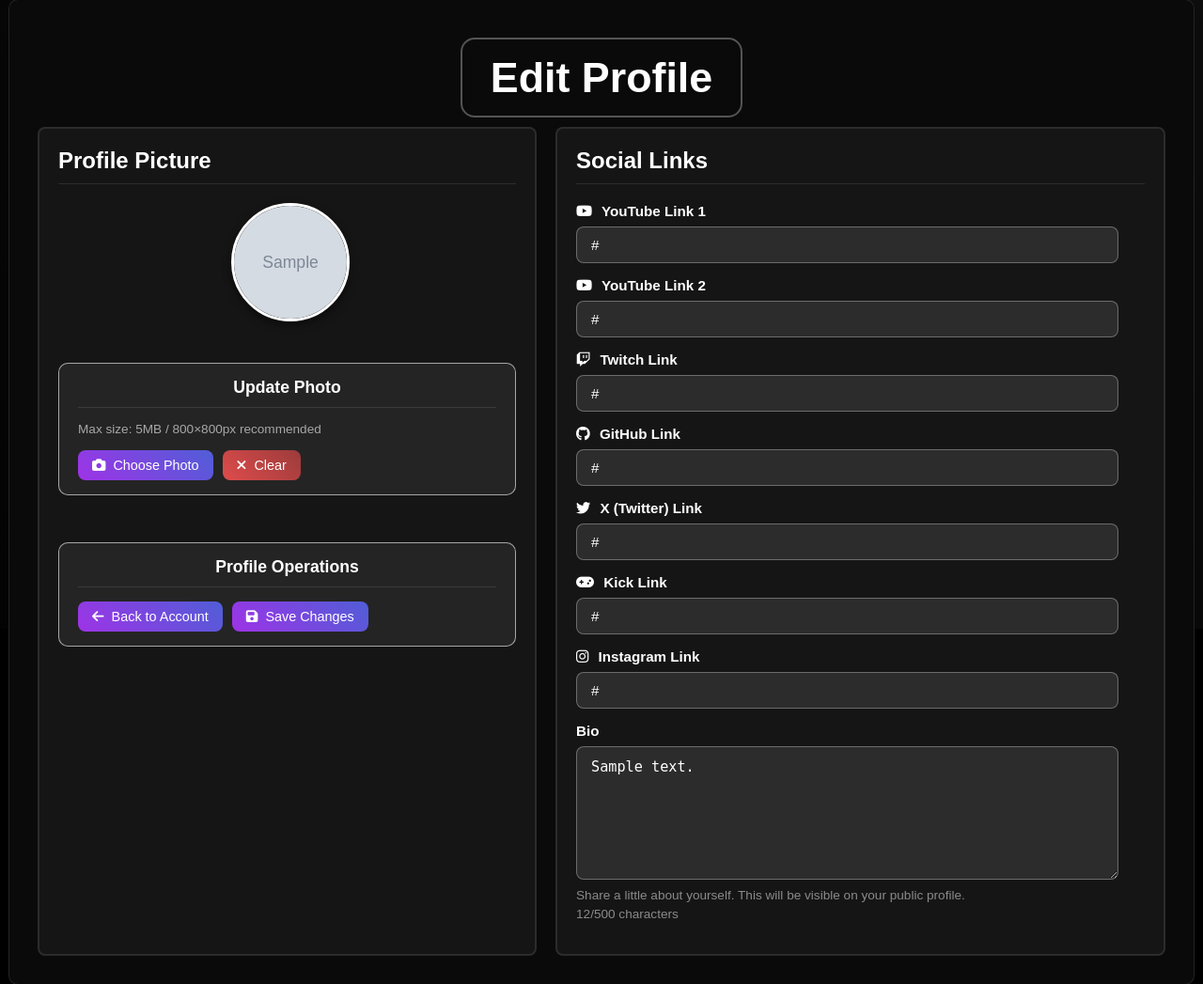
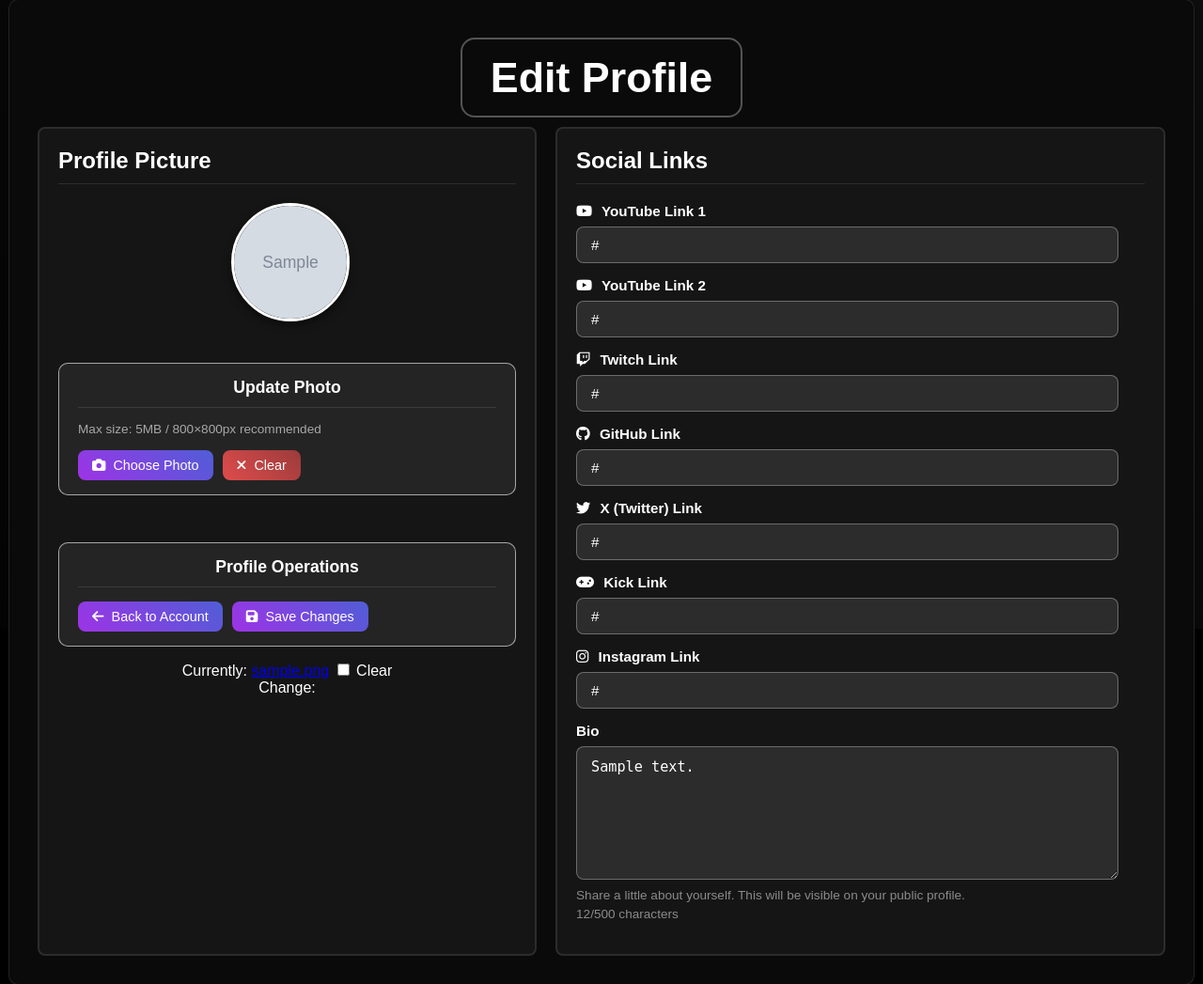
Before and after one commit to smk37git/BOMBY, a Django app: page /accounts/edit-profile/ in a window 1280 px wide. Shown: the part 131-1178 px from the top of the page at 94% size. Run offline with Django 5.2, Linux system fonts and the light colour scheme; a user stored in the database is signed in; tables that the repository leaves empty hold one stand-in row (values such as "Sample post"); grey boxes marked "Sample" are stand-in pictures.

Commit message:
Updated edit_profile.html

```diff
--- a/ACCOUNTS/templates/ACCOUNTS/edit_profile.html
+++ b/ACCOUNTS/templates/ACCOUNTS/edit_profile.html
@@ -84,13 +84,13 @@
                         </div>
                     </div>
 
-                    <!-- Keep the form field but hide the display section -->
-                    <div style="display:none;">
+                    <!-- File input container -->
+                    <div class="file-input-container">
                         {{ form.profile_picture }}
                         <input type="hidden" name="clear_picture" id="clear-picture-input" value="false">
 
-                        <!-- This hides the "Currently:" text and filename -->
-                        <div class="currently-info">
+                        <!-- Hidden info text -->
+                        <div class="currently-info" style="display: none;">
                             Currently: {{ user.profile_picture.name }}
                         </div>
                     </div>
```
